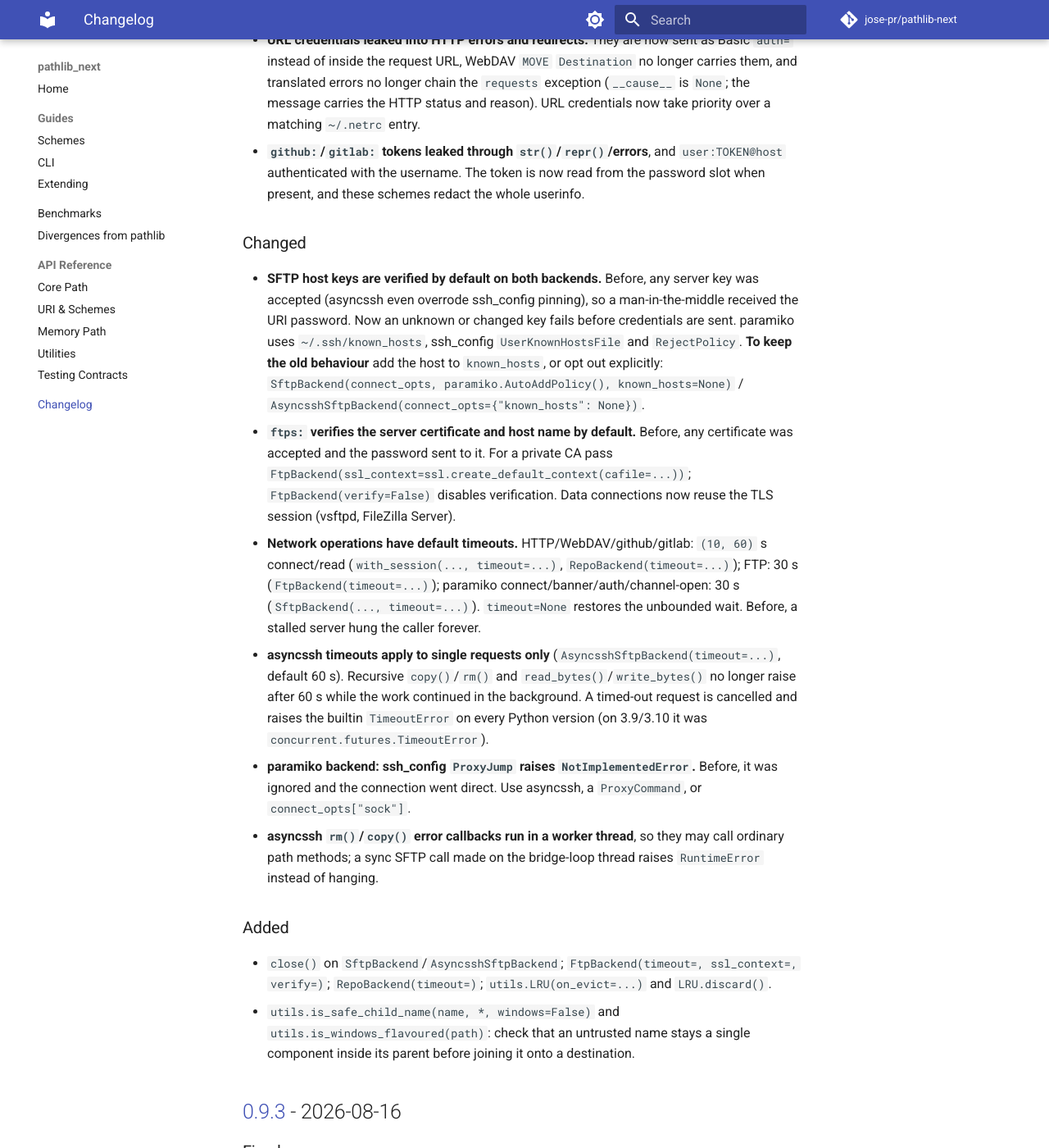
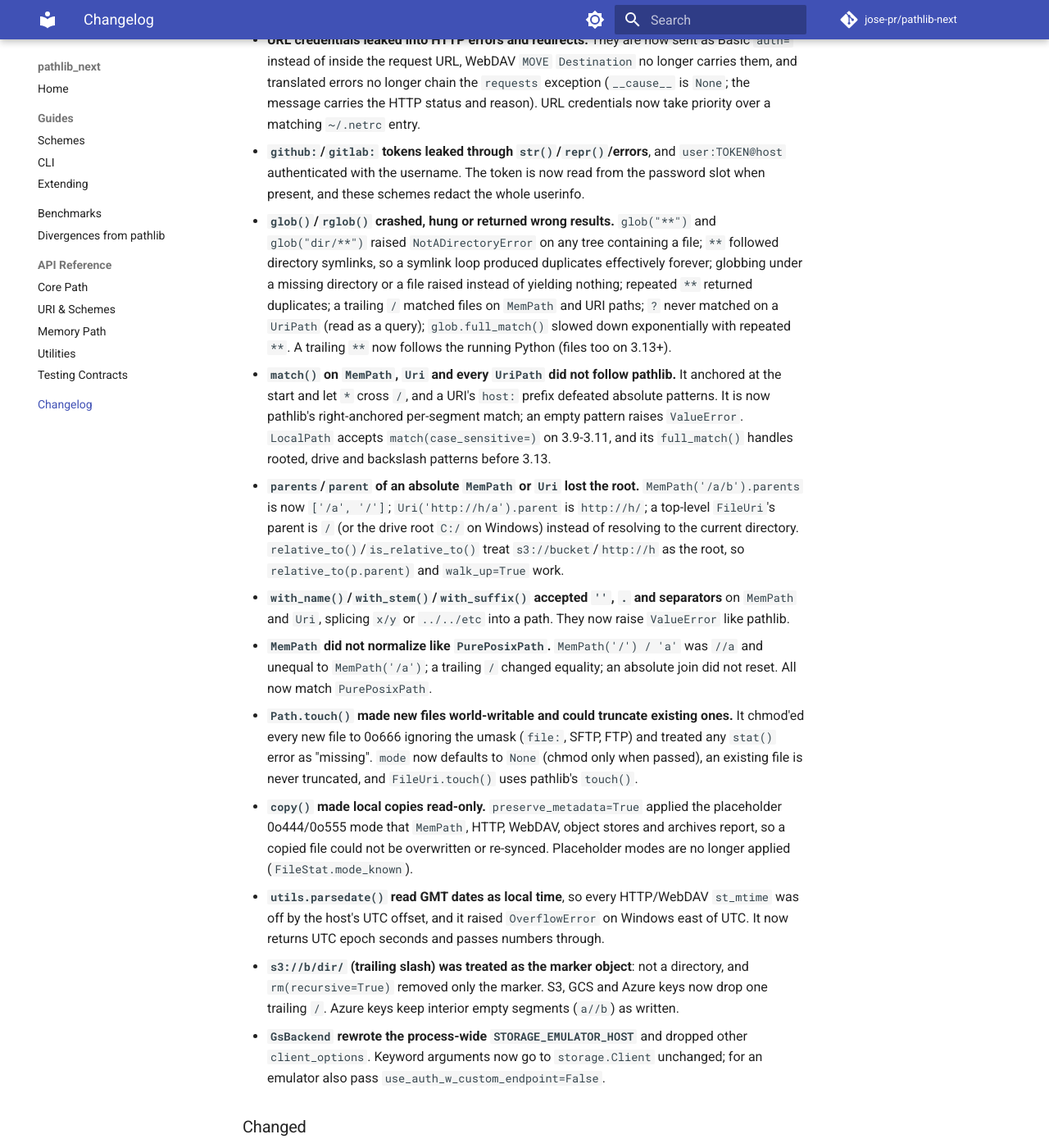
Before and after one commit to jose-pr/pathlib-next, an MkDocs documentation site: the page built from docs/changelog.md, in a window 1280 px wide and 1400 px high, scrolled down 3094 px. Shown: the whole window at 82% size. Built offline with MkDocs 1.6.1 and Material for MkDocs 9.7.7, drawn with Linux system fonts in a browser that asks for light colours; comment, search, counter and statistics services are not loaded; some of the changed text lies outside the part shown.

Commit message:
docs: record parity fixes and refresh the 3.14 copy/move divergences

```diff
--- a/CHANGELOG.md
+++ b/CHANGELOG.md
@@ -141,7 +141,60 @@ and this project adheres to [Semantic Versioning](https://semver.org/).
   from the password slot when present, and these schemes redact the whole
   userinfo.
 
+- **`glob()`/`rglob()` crashed, hung or returned wrong results.**
+  `glob("**")` and `glob("dir/**")` raised `NotADirectoryError` on any tree
+  containing a file; `**` followed directory symlinks, so a symlink loop
+  produced duplicates effectively forever; globbing under a missing directory
+  or a file raised instead of yielding nothing; repeated `**` returned
+  duplicates; a trailing `/` matched files on `MemPath` and URI paths; `?`
+  never matched on a `UriPath` (read as a query); `glob.full_match()` slowed
+  down exponentially with repeated `**`. A trailing `**` now follows the
+  running Python (files too on 3.13+).
+- **`match()` on `MemPath`, `Uri` and every `UriPath` did not follow
+  pathlib.** It anchored at the start and let `*` cross `/`, and a URI's
+  `host:` prefix defeated absolute patterns. It is now pathlib's
+  right-anchored per-segment match; an empty pattern raises `ValueError`.
+  `LocalPath` accepts `match(case_sensitive=)` on 3.9-3.11, and its
+  `full_match()` handles rooted, drive and backslash patterns before 3.13.
+- **`parents`/`parent` of an absolute `MemPath` or `Uri` lost the root.**
+  `MemPath('/a/b').parents` is now `['/a', '/']`; `Uri('http://h/a').parent` is
+  `http://h/`; a top-level `FileUri`'s parent is `/` (or the drive root
+  `C:/` on Windows) instead of resolving to the current directory.
+  `relative_to()`/`is_relative_to()` treat `s3://bucket`/`http://h` as the
+  root, so `relative_to(p.parent)` and `walk_up=True` work.
+- **`with_name()`/`with_stem()`/`with_suffix()` accepted `''`, `.` and
+  separators** on `MemPath` and `Uri`, splicing `x/y` or `../../etc` into a
+  path. They now raise `ValueError` like pathlib.
+- **`MemPath` did not normalize like `PurePosixPath`.** `MemPath('/') / 'a'`
+  was `//a` and unequal to `MemPath('/a')`; a trailing `/` changed equality;
+  an absolute join did not reset. All now match `PurePosixPath`.
+- **`Path.touch()` made new files world-writable and could truncate existing
+  ones.** It chmod'ed every new file to 0o666 ignoring the umask (`file:`,
+  SFTP, FTP) and treated any `stat()` error as "missing". `mode` now defaults
+  to `None` (chmod only when passed), an existing file is never truncated, and
+  `FileUri.touch()` uses pathlib's `touch()`.
+- **`copy()` made local copies read-only.** `preserve_metadata=True` applied
+  the placeholder 0o444/0o555 mode that `MemPath`, HTTP, WebDAV, object stores
+  and archives report, so a copied file could not be overwritten or re-synced.
+  Placeholder modes are no longer applied (`FileStat.mode_known`).
+- **`utils.parsedate()` read GMT dates as local time**, so every HTTP/WebDAV
+  `st_mtime` was off by the host's UTC offset, and it raised `OverflowError`
+  on Windows east of UTC. It now returns UTC epoch seconds and passes numbers
+  through.
+- **`s3://b/dir/` (trailing slash) was treated as the marker object**: not a
+  directory, and `rm(recursive=True)` removed only the marker. S3, GCS and
+  Azure keys now drop one trailing `/`. Azure keys keep interior empty
+  segments (`a//b`) as written.
+- **`GsBackend` rewrote the process-wide `STORAGE_EMULATOR_HOST`** and dropped
+  other `client_options`. Keyword arguments now go to `storage.Client`
+  unchanged; for an emulator also pass `use_auth_w_custom_endpoint=False`.
+
 ### Changed
+- **`Path.glob()`/`rglob()`/`LocalPath.glob()` include hidden files and
+  directories by default**, as pathlib does. Pass `include_hidden=False` for
+  the old results. `glob("")` now raises `ValueError` and an absolute pattern
+  raises `glob.NonRelativePatternError`; before, `""` yielded the base and an
+  absolute pattern listed outside it.
 - **SFTP host keys are verified by default on both backends.** Before, any
   server key was accepted (asyncssh even overrode ssh_config pinning), so a
   man-in-the-middle received the URI password. Now an unknown or changed key
@@ -175,6 +228,8 @@ and this project adheres to [Semantic Versioning](https://semver.org/).
   thread raises `RuntimeError` instead of hanging.
 
 ### Added
+- `glob.parse_pattern()`, `glob.select()`, `glob.NonRelativePatternError`;
+  `recurse_symlinks=False` on `glob()`/`rglob()`; `FileStat.mode_known`.
 - `close()` on `SftpBackend`/`AsyncsshSftpBackend`; `FtpBackend(timeout=,
   ssl_context=, verify=)`; `RepoBackend(timeout=)`; `utils.LRU(on_evict=...)`
   and `LRU.discard()`.
```
Also changed, not shown: docs/divergences.md (+5 -2 lines).
